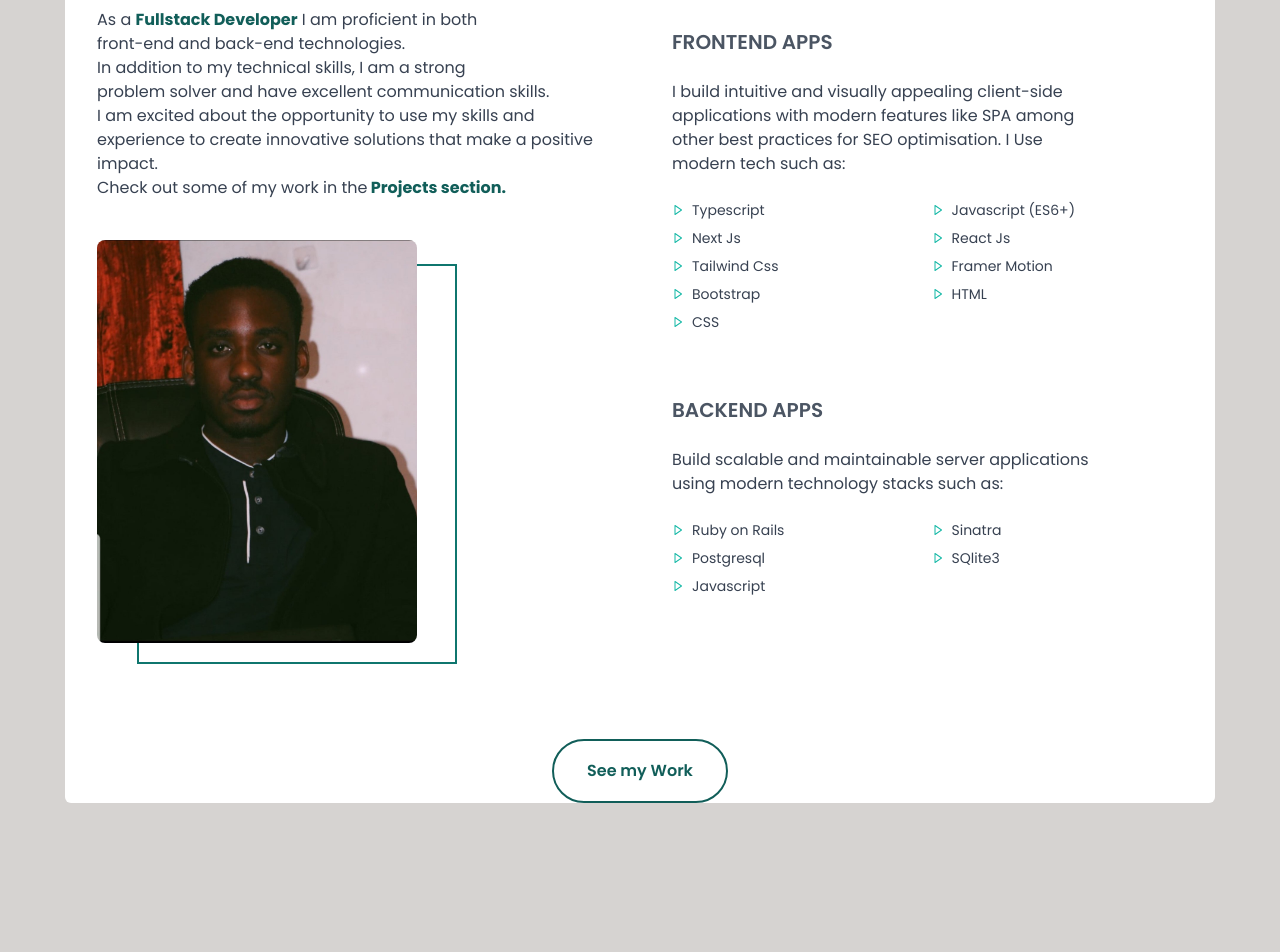
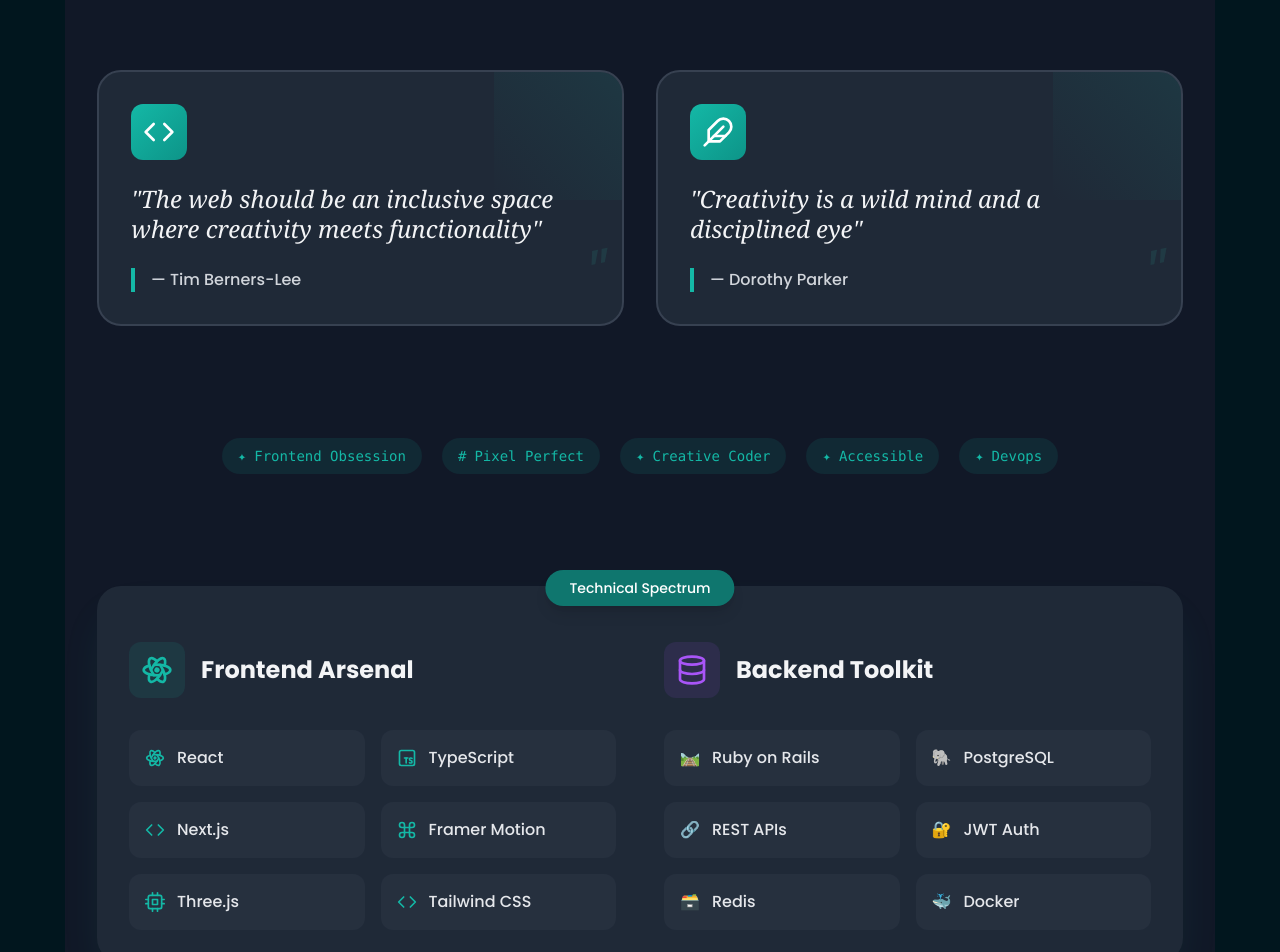
Before and after one commit to Salimmwatsefu/portfolio, a React (Create React App) app: page /about in a window 1280 px wide. Shown: the part 440-1392 px from the top of the page. Before the commit the page ends 1243 px from the top, so only its background shows below. Built offline with nearby package versions, Linux system fonts and the light colour scheme.

Commit message:
Add about section

```diff
--- a/package.json
+++ b/package.json
@@ -8,14 +8,18 @@
     "@emotion/styled": "^11.10.5",
     "@headlessui/react": "^1.7.7",
     "@heroicons/react": "^2.0.13",
+    "@phosphor-icons/react": "^2.1.7",
     "@react-icons/all-files": "^4.1.0",
     "@testing-library/jest-dom": "^5.16.5",
     "@testing-library/react": "^13.4.0",
     "@testing-library/user-event": "^13.5.0",
     "framer-motion": "^9.0.2",
+    "lucide": "^0.474.0",
+    "lucide-react": "^0.474.0",
     "react": "^18.2.0",
     "react-dom": "^18.2.0",
     "react-icons": "^4.12.0",
+    "react-intersection-observer": "^9.15.1",
     "react-router-dom": "^6.6.1",
     "react-router-hash-link": "^2.4.3",
     "react-scripts": "5.0.1",
--- a/src/App.js
+++ b/src/App.js
@@ -22,7 +22,7 @@ import Projects2 from './components/Projects2';
 
 function App() {
 
- const [darkMode, setDarkMode] = useState(false)
+ const [darkMode, setDarkMode] = useState(true)
 
  const toggleDarkMode = () => {
   setDarkMode(!darkMode);
@@ -43,7 +43,7 @@ function App() {
     <BrowserRouter>
     <motion.div initial="hidden" animate="show" className={`${darkMode && "dark"}`}>
     <div  >
-      <div className='bg-white dark:bg-[#06070E]   sm:w-[1150px] mx-auto rounded-md md:mt-10 !overflow-x-hidden'>
+      <div className='bg-white dark:bg-gray-900   sm:w-[1150px] mx-auto rounded-md md:mt-10 !overflow-x-hidden'>
 
 
 
--- a/src/components/About.jsx
+++ b/src/components/About.jsx
@@ -1,196 +1,224 @@
-
 import { HashLink as Link } from 'react-router-hash-link';
-import { BiRightArrow } from "react-icons/bi";
-import React, { useEffect, useState } from 'react';
 import { motion } from "framer-motion";
-
-function About() {
-
-  const [mousePosition, setMousePosition] = useState({
-    x: 0,
-    y: 0
-  });
-  const [cursorVariant, setCursorVariant] = useState("default");
-
-
-  useEffect(() => {
-    const mouseMove = e => {
-      setMousePosition({
-        x: e.clientX,
-        y: e.clientY
-      })
-    }
-
-    window.addEventListener("mousemove", mouseMove);
-
-    return () => {
-      window.removeEventListener("mousemove", mouseMove);
-    }
-  }, []);
-
-
-
-  const variants = {
-    default: {
-      x: mousePosition.x - 16,
-      y: mousePosition.y - 16,
-    },
-    text: {
-      height: 80,
-      width: 80,
-      x: mousePosition.x - 75,
-      y: mousePosition.y - 75,
-      backgroundColor: "yellow",
-      mixBlendMode: "difference"
-    }
-  }
-
-  const textEnter = () => setCursorVariant("text");
-  const textLeave = () => setCursorVariant("default");
-
-  return (
-    <div className='mt-20'>
-        <div>
-            <h1 className='flex justify-center text-4xl font-bold text-gray-700 dark:text-gray-300'>ABOUT ME</h1>
-            <h2 className=' font-bold text-5xl flex justify-center text-teal-600  -mt-7'>_</h2>
-            <p className='flex justify-center mt-6 text-gray-700 dark:text-gray-400 font-medium text-center w-auto'>Here you will find more information about me, what I do, and my current skills mostly in terms </p>
-            <p className='flex justify-center text-gray-700 dark:text-gray-400 font-medium'>of programming and technology</p>
-        </div>
-
-
-<section>
-  <div className="mx-auto max-w-screen-xl px-4 py-8 sm:px-6 lg:px-8">
-
-    <div className="mt-4 flex items-center">
-
-      <div className="ml-4">
-
-
-      </div>
-    </div>
-
-    <div className="mt-8 grid grid-cols-1 gap-x-16 gap-y-12 lg:grid-cols-2">
-      <blockquote>
-        <header className="sm:flex sm:items-center">
-
-          <h1 className="mt-2 font-bold sm:ml-4 sm:mt-0 text-gray-700 dark:text-gray-300 text-2xl">
-          Get to know me!
-          </h1>
-        </header>
-
-        <p className='mt-5 text-gray-700 dark:text-gray-500 gap-3 text-base'>As a <span className='font-bold text-teal-800'>Fullstack Developer</span> I am proficient in both<br/> front-end and back-end technologies.<br/> In addition to my technical skills, I am a strong<br/> problem solver and have excellent communication skills.<br/>I am excited about the opportunity to use my skills and experience to create innovative solutions that make a positive impact.<br/> Check out some of
-        my work in the
-        <Link to={"#projects"} smooth>
-         <span className='font-bold text-teal-800'> Projects section.</span>
-         </Link>
-         </p>
-
-         <div className=' rounded-lg mt-10 '>
-
-          <div className='absolute border-2 border-teal-700 h-[400px] w-80 ml-10 mt-6  '></div>
-          <img
-          alt=''
-          src='salim.jpg'
-          className='rounded-lg w-80 z-50 relative'
-          />
-         </div>
-
-
-
-      </blockquote>
-
-      <blockquote>
-        <header class="sm:flex sm:items-center">
-
-
-          <h1 class="mt-2 sm:ml-4 sm:mt-0 text-gray-700 dark:text-gray-300 font-bold text-2xl">
-            My Skills
-          </h1>
-        </header>
-
-        <h2 className='mt-10 font-semibold text-gray-600 dark:text-gray-400 text-xl'>FRONTEND APPS</h2>
-            <p className=' text-gray-700 gap-3 text-base mt-6 dark:text-gray-500'>I build intuitive and visually appealing client-side<br/>applications with modern features like SPA among<br/> other best practices for SEO optimisation. I Use<br/> modern tech such as:
-
-            {/*<span className='text-teal-800 font-semibold'> React, TailwindCSS, and<br/> JavaScript.</span>*/}
-            <div className='grid grid-cols-2 mt-6 gap-2 ' >
-            <span className='flex text-sm gap-2'>
-              <BiRightArrow className='text-xs mt-[4px] text-teal-500'/>Typescript
-              </span>
-            <span className='flex text-sm gap-2'>
-              <BiRightArrow className='text-xs mt-[4px] text-teal-500'/>Javascript  (ES6+)
-              </span>
-              <span className='flex text-sm gap-2'>
-              <BiRightArrow className='text-xs mt-[4px] text-teal-500'/>Next Js
-              </span>
-              <span className='flex text-sm gap-2'>
-              <BiRightArrow className='text-xs mt-[4px] text-teal-500'/>React Js
-              </span>
-              <span className='flex text-sm gap-2'>
-              <BiRightArrow className='text-xs mt-[4px] text-teal-500'/>Tailwind Css
-              </span>
-              <span className='flex text-sm gap-2'>
-              <BiRightArrow className='text-xs mt-[4px] text-teal-500'/>Framer Motion
-              </span>
-              <span className='flex text-sm gap-2'>
-              <BiRightArrow className='text-xs mt-[4px] text-teal-500'/>Bootstrap
-              </span>
-              <span className='flex text-sm gap-2'>
-              <BiRightArrow className='text-xs mt-[4px] text-teal-500'/>HTML
-              </span>
-              <span className='flex text-sm gap-2'>
-              <BiRightArrow className='text-xs mt-[4px] text-teal-500'/>CSS
-              </span>
-              </div>
-              </p>
-            <h2 className='mt-16 font-semibold text-gray-600 dark:text-gray-400 text-xl'>BACKEND APPS</h2>
-            <p className=' text-gray-700 dark:text-gray-500 gap-3 text-base mt-6'>Build scalable and maintainable server applications<br/> using modern technology stacks such as:
-            <div className='grid grid-cols-2 mt-6 gap-2'>
-            <span className='flex text-sm gap-2'>
-              <BiRightArrow className='text-xs mt-[4px] text-teal-500'/>Ruby on Rails
-              </span>
-              <span className='flex text-sm gap-2'>
-              <BiRightArrow className='text-xs mt-[4px] text-teal-500'/>Sinatra
-              </span>
-              <span className='flex text-sm gap-2'>
-              <BiRightArrow className='text-xs mt-[4px] text-teal-500'/>Postgresql
-              </span>
-              <span className='flex text-sm gap-2'>
-              <BiRightArrow className='text-xs mt-[4px] text-teal-500'/>SQlite3
-              </span>
-              <span className='flex text-sm gap-2'>
-              <BiRightArrow className='text-xs mt-[4px] text-teal-500'/>Javascript
-              </span>
-
-              </div>
-            </p>
+import { FiCode, FiLayout, FiCommand, FiCpu, FiDatabase, FiFeather, } from "react-icons/fi";
+import { TbBrandReact, TbBrandTypescript } from "react-icons/tb";
+import Breadcrumb1 from './UI/BreadCrumb1';
 
 
 
 
 
+function About() {
+
+
+const quotes = [
+  {
+    icon: <FiCode className="w-8 h-8 text-white" />,
+    text: "The web should be an inclusive space where creativity meets functionality",
+    author: "Tim Berners-Lee"
+  },
+  {
+    icon: <FiFeather className="w-8 h-8 text-white" />,
+    text: "Creativity is a wild mind and a disciplined eye",
+    author: "Dorothy Parker"
+  },
+  // Add more quotes...
+];
+  return (
+    <section className="min-h-screen pb-20 md:pt-8 pt-1 px-4 sm:px-8 bg-white dark:bg-gray-900">
+
+<Breadcrumb1 currentPath='/about' currentLabel='About' />
+      <div className="max-w-6xl mx-auto mt-10">
+        {/* Creative Philosophy Header */}
+        <motion.div
+          initial={{ opacity: 0, y: 20 }}
+          animate={{ opacity: 1, y: 0 }}
+          transition={{ duration: 0.8 }}
+          className="mb-20 text-center"
+        >
+          <div className="inline-flex items-center gap-3 mb-6 text-teal-500">
+
+            <span className="font-mono text-sm">Creative Philosophy</span>
+          </div>
+          <h1 className="text-4xl md:text-5xl font-bold text-gray-800 dark:text-gray-100 leading-tight max-w-3xl mx-auto">
+            Building digital experiences that live at the intersection of
+            <span className="bg-gradient-to-r from-teal-400 to-emerald-500 bg-clip-text text-transparent">
+              {" "}code and creativity
+            </span>
+          </h1>
+        </motion.div>
 
 
 
-      </blockquote>
+        {/* Philosophy Grid */}
+
+<div className="grid md:grid-cols-2 gap-8 mb-28 relative group">
+  {/* Decorative background elements */}
+  <div className="absolute inset-0 -z-10 opacity-10 dark:opacity-15 pointer-events-none">
+    <div className="absolute top-1/4 left-1/4 w-32 h-32 bg-teal-500/20 rounded-full blur-3xl animate-pulse"></div>
+    <div className="absolute bottom-1/4 right-1/4 w-48 h-48 bg-gray-800/10 dark:bg-gray-100/10 rounded-full blur-3xl"></div>
+  </div>
+
+  {quotes.map((quote, index) => (
+    <motion.div
+      key={index}
+      initial={{ opacity: 0, y: 20 }}
+      whileInView={{ opacity: 1, y: 0 }}
+      transition={{ delay: index * 0.1 }}
+      className="p-8 rounded-3xl bg-gray-50 dark:bg-gray-800
+                border-2 border-gray-200 dark:border-gray-700
+                relative overflow-hidden
+                hover:shadow-xl transition-shadow duration-300"
+    >
+      {/* Gradient accent */}
+      <div className="absolute top-0 right-0 w-32 h-32 bg-gradient-to-bl from-teal-500/10 to-transparent pointer-events-none" />
+
+      {/* Animated icon */}
+      <div className="mb-6 relative">
+        <div className="p-3 bg-gradient-to-br from-teal-500 to-teal-600 rounded-xl w-fit
+                       transform transition-transform hover:scale-105">
+          {quote.icon}
+        </div>
+      </div>
+
+      {/* Quote text */}
+      <h3 className="text-2xl font-medium text-gray-800 dark:text-gray-100 mb-4
+                    leading-tight font-serif italic">
+        "{quote.text}"
+      </h3>
+
+      {/* Author */}
+      <p className="text-gray-600 dark:text-gray-300 font-medium
+                   border-l-4 border-teal-500 pl-4 mt-6">
+        — {quote.author}
+      </p>
+
+      {/* Decorative corner */}
+      <div className="absolute bottom-2 right-2 text-teal-500/20 dark:text-teal-400/10
+                     text-6xl transform -rotate-12 -translate-y-4">
+        ”
+      </div>
+    </motion.div>
+  ))}
+</div>
 
 
 
-
-
-    </div>
-  </div>
-  <div className='flex justify-center items-center mt-16'>
-  <Link to={"#projects"} smooth>
-        <button className='text-teal-800 border-2 border-teal-800  hover:bg-teal-800 hover:text-white w-44 h-16 rounded-full  font-semibold '>
-            See my Work
-        </button>
-        </Link>
-  </div>
-</section>
+        <div className='flex justify-center gap-5 mb-20'>
+          <div className="inline-block px-4 py-2 bg-teal-500/10 rounded-full text-teal-500 font-mono text-sm ">
+                <span className="mr-2">✦</span>
+                Frontend Obsession
+              </div>
+              <div className="inline-block px-4 py-2 bg-teal-500/10 rounded-full text-teal-500 font-mono text-sm ">
+                <span className="mr-2">#</span>
+                Pixel Perfect
+              </div>
+              <div className="inline-block px-4 py-2 bg-teal-500/10 rounded-full text-teal-500 font-mono text-sm ">
+                <span className="mr-2">✦</span>
+                Creative Coder
+              </div>
+              <div className="inline-block px-4 py-2 bg-teal-500/10 rounded-full text-teal-500 font-mono text-sm ">
+                <span className="mr-2">✦</span>
+                Accessible
+              </div>
+              <div className="inline-block px-4 py-2 bg-teal-500/10 rounded-full text-teal-500 font-mono text-sm ">
+                <span className="mr-2">✦</span>
+                Devops
+              </div>
+          </div>
 
 
 
-    </div>
+        {/* Frontend Passion Section */}
+        <motion.div
+          className="my-28 relative group"
+          initial={{ opacity: 0 }}
+          whileInView={{ opacity: 1 }}
+        >
+          <div className="absolute inset-0 bg-gradient-to-r from-teal-400/5 to-purple-500/5 rounded-3xl transform -rotate-1 -z-10" />
+
+          <div className="grid lg:grid-cols-2 gap-12 px-8 pt-14 pb-8 bg-white dark:bg-gray-800 rounded-3xl shadow-2xl shadow-teal-400/10 ">
+            {/* Frontend Mastery */}
+            <div className="space-y-8">
+              <div className="flex items-center gap-4 mb-8">
+                <div className="p-3 bg-teal-500/10 rounded-xl">
+                  <TbBrandReact className="w-8 h-8 text-teal-500" />
+                </div>
+                <h3 className="text-2xl font-bold text-gray-800 dark:text-gray-100">
+                  Frontend Arsenal
+                </h3>
+              </div>
+
+              <div className="grid grid-cols-2 gap-4">
+                {[
+                  { name: 'React', icon: <TbBrandReact className="w-5 h-5" /> },
+                  { name: 'TypeScript', icon: <TbBrandTypescript className="w-5 h-5" /> },
+                  { name: 'Next.js', icon: <FiCode className="w-5 h-5" /> },
+                  { name: 'Framer Motion', icon: <FiCommand className="w-5 h-5" /> },
+                  { name: 'Three.js', icon: <FiCpu className="w-5 h-5" /> },
+                  { name: 'Tailwind CSS', icon: <FiCode className="w-5 h-5" /> },
+                ].map((tech, i) => (
+                  <motion.div
+                    key={i}
+                    whileHover={{ scale: 1.02 }}
+                    className="flex items-center gap-3 p-4 bg-gray-50 dark:bg-gray-700/30 rounded-xl"
+                  >
+                    <span className="text-teal-500">{tech.icon}</span>
+                    <span className="font-medium text-gray-700 dark:text-gray-200">
+                      {tech.name}
+                    </span>
+                  </motion.div>
+                ))}
+              </div>
+            </div>
+
+            {/* Backend Expertise */}
+            <div className="space-y-8">
+              <div className="flex items-center gap-4 mb-8">
+                <div className="p-3 bg-purple-500/10 rounded-xl">
+                  <FiDatabase className="w-8 h-8 text-purple-500" />
+                </div>
+                <h3 className="text-2xl font-bold text-gray-800 dark:text-gray-100">
+                  Backend Toolkit
+                </h3>
+              </div>
+
+              <div className="grid grid-cols-2 gap-4">
+                {[
+                  { name: 'Ruby on Rails', icon: '🛤️' },
+                  { name: 'PostgreSQL', icon: '🐘' },
+                  { name: 'REST APIs', icon: '🔗' },
+                  { name: 'JWT Auth', icon: '🔐' },
+                  { name: 'Redis', icon: '🗃️' },
+                  { name: 'Docker', icon: '🐳' },
+                ].map((tech, i) => (
+                  <motion.div
+                    key={i}
+                    whileHover={{ scale: 1.02 }}
+                    className="flex items-center gap-3 p-4 bg-gray-50 dark:bg-gray-700/30 rounded-xl"
+                  >
+                    <span className="text-purple-500">{tech.icon}</span>
+                    <span className="font-medium text-gray-700 dark:text-gray-200">
+                      {tech.name}
+                    </span>
+                  </motion.div>
+                ))}
+              </div>
+            </div>
+          </div>
+
+          {/* Floating Badge */}
+          <div className="absolute -top-4 left-1/2 -translate-x-1/2">
+            <div className="px-6 py-2 bg-teal-700 text-white rounded-full text-sm font-medium shadow-lg">
+              Technical Spectrum
+            </div>
+          </div>
+        </motion.div>
+
+        {/* CTA */}
+
+      </div>
+    </section>
   )
 }
 
--- a/src/components/Hero2.jsx
+++ b/src/components/Hero2.jsx
@@ -6,6 +6,8 @@ import { motion } from "framer-motion";
 import { homeAnimation, homeInfoAnimation, fadeIn, textVariant } from "../animation";
 import EffectCards from "./EffectCards";
 import EffectCards2 from "./EffectCards2";
+import MobileCardStack from "./MobileCardStack";
+
 
 
 
@@ -63,22 +65,28 @@ function Hero2() {
       />
 
 <section>
-  <div className="mx-auto max-w-screen-xl px-4 py-8  sm:px-6 lg:px-8">
+  <div className="mx-auto max-w-screen-xl px-4 py-8  sm:px-6 lg:px-8 ">
     <div className=" ">
 
 
 
       <div className=" lg:ml-10 -mt-10 ">
 
-        <motion.h2 variants={textVariant()} className="text-3xl font-bold sm:text-4xl text-teal-800 dark:text-teal-700 text-center  " onMouseEnter={textEnter} onMouseLeave={textLeave}>Salim  Mwatsefu.</motion.h2>
+        <motion.h2 variants={textVariant()} className="text-3xl font-bold sm:text-4xl text- dark:text-teal-500 text-center  " onMouseEnter={textEnter} onMouseLeave={textLeave}>
+        <span className="bg-gradient-to-r from-teal-400 to-emerald-500 bg-clip-text text-transparent">
+              {" "}Salim Mwatsefu
+            </span>
+        </motion.h2>
 
 
         <motion.div
       variants={fadeIn('', '', 0.1, 1)}
       transition={{ delay: 2, duration: 1, type: "tween" }}
+
+      className=" "
       >
         <div>
-        <h2 className='text-lg font-semibold text-teal-600 dark:text-teal-800 mt-4 text-center'>Fullstack Developer</h2>
+        <h2 className='text-lg font-semibold text-teal-600 dark:text-teal-600 mt-4 text-center'>Fullstack Developer</h2>
             <p className='font-medium text-gray-700 dark:text-gray-400 text-center mt-5'>Software Developer from Nairobi, Kenya who likes to craft solid and scalable software <br/> products  with great user experiences.</p>
             </div>
             </motion.div>
@@ -93,23 +101,18 @@ function Hero2() {
 
       </div>
 
-    {/*<div
-        className="sm:relative h-[420px] sm:overflow-hidden  rounded-full shadow-xl md:shadow-teal-600 dark:shadow-teal-300  sm:h-80 order-last lg:h-full bg-teal-800"
-      >
 
-        <img
-          alt="Salim"
-          src = "ill1.png"
-          //src="https://img.freepik.com/free-vector/saving-nature-with-technology-concept_52683-33408.jpg?size=626&ext=jpg"
-          className="absolute  sm:w-[1200px] w-[400px] h-[460px] sm:h-[600px] object-cover sm:object-center sm:-ml-40 -ml-36 -mt-5"
-/>
 
-  </div>*/}
-
-  <div className="ml-[370px] mt-20"
+  <div className="ml-[370px] mt-20 md:block hidden"
 
   >
     <EffectCards2 />
+  </div>
+
+  <div className="  md:hidden block "
+
+  >
+    <MobileCardStack />
   </div>
 
   {/*<div><ShuffleGrid /></div>*/}
--- /dev/null
+++ b/src/components/MobileCardStack.jsx
@@ -0,0 +1,69 @@
+import { motion, AnimatePresence } from "framer-motion";
+import { useState } from "react";
+
+const MobileCardStack = () => {
+  const [cards, setCards] = useState([
+    { id: 1, content: "Hitch-hiker", subtext: "PROFESSIONAL" },
+    { id: 2, content: "Card 2", subtext: "DESIGNER" },
+    { id: 3, content: "Card 3", subtext: "DEVELOPER" },
+  ]);
+
+  const cycleCards = () => {
+    setCards(prev => {
+      const newStack = [...prev];
+      newStack.unshift(newStack.pop());
+      return newStack;
+    });
+  };
+
+  return (
+    <div className="relative h-screen w-full flex mt-20 justify-center touch-pan-y">
+      <div className="relative w-[80vw] h-[45vh] perspective-1000">
+        <AnimatePresence>
+          {cards.map((card, index) => (
+            <motion.div
+              key={card.id}
+              className="absolute w-full h-full bg-white rounded-2xl shadow-2xl p-8 border-4 border-teal-500 overflow-hidden"
+              style={{
+                zIndex: cards.length - index,
+                rotate: index === 0 ? 0 : index % 2 === 0 ? -5 : 3,
+                transformOrigin: "center bottom",
+              }}
+              initial={{ y: 50, opacity: 0, scale: 0.95 }}
+              animate={{
+                y: index * -20,
+                opacity: 1,
+                scale: 1 - index * 0.05,
+                transition: {
+                  type: "spring",
+                  stiffness: 100,
+                  delay: index * 0.1
+                }
+              }}
+              exit={{ y: 100, opacity: 0 }}
+            >
+              <div className="w-full h-full flex flex-col items-center justify-center">
+                <h2 className="text-5xl font-bold text-gray-800 mb-4">
+                  {card.content}
+                </h2>
+                <p className="text-2xl font-semibold text-teal-500">
+                  {card.subtext}
+                </p>
+              </div>
+            </motion.div>
+          ))}
+        </AnimatePresence>
+      </div>
+
+      <motion.button
+        onClick={cycleCards}
+        className="absolute bottom-8 bg-teal-500 text-white px-6 py-3 rounded-full shadow-lg"
+        whileTap={{ scale: 0.95 }}
+      >
+        Next Card
+      </motion.button>
+    </div>
+  );
+};
+
+export default MobileCardStack;
--- a/src/components/Navbar.jsx
+++ b/src/components/Navbar.jsx
@@ -54,7 +54,7 @@ export default function Example({toggleDarkMode, darkMode}) {
 
                 <div className='  h-10 w-10 absolute top-8 right-[200px]'>
 
-        <DarkModeButton darkMode={darkMode} toggleDarkMode={toggleDarkMode} />
+
 
                 </div>
 
--- a/src/components/UI/BlogCard.jsx
+++ b/src/components/UI/BlogCard.jsx
@@ -7,7 +7,7 @@ import { CiMenuKebab } from "react-icons/ci";
 
 function BlogCard() {
   return (
-    <article className=" has-thumbnail bg-white ml-14 rounded-lg shadow-2xl shadow-stone-600 overflow-hidden h-[338px] w-[900px] ">
+    <article className=" has-thumbnail bg-white ml-14 rounded-lg shadow-2xl dark:shadow-md shadow-stone-600 dark:shadow-slate-500 overflow-hidden h-[338px] w-[900px] dark:bg-gray-800/50  ">
         <div className=' flex  '>
       <div className=' w-[338px] h-[338px] flex-shrink-0'>
         <img src="https://images.unsplash.com/photo-1510070009289-b5bc34383727?w=600&auto=format&fit=crop&q=60&ixlib=rb-4.0.3&ixid=M3wxMjA3fDB8MHxzZWFyY2h8NTR8fGRlc2lnbnxlbnwwfHwwfHx8MA%3D%3D" alt=""
@@ -18,7 +18,7 @@ function BlogCard() {
       <div className=' mt-5 ml-7'>
 
 
-        <h2 className=' mt-5 font-semibold  text-3xl overflow-hidden text-ellipsis '
+        <h2 className=' mt-5 font-semibold  text-3xl overflow-hidden text-ellipsis dark:text-gray-100 '
         style={{
             display: '-webkit-box',
             WebkitLineClamp: 2,
@@ -35,7 +35,7 @@ function BlogCard() {
         >We can anchor one element to another. We can also attach one element to multiple anchors. In this experiment, Ryan riffs on those ideas and comes up with a new way to transition between two anchors and the result is a practical use case that would normally require JavaScript.</p>
 
         <div className=' mt-10'>
-            <div className='flex space-x-2 text-sm text-teal-900 syne-font'>
+            <div className='flex space-x-2 text-sm text-teal-900 dark:text-teal-500 syne-font'>
                 <p>11 November, 2024</p>
                 <span>.</span>
                 <p>3 min read</p>
--- a/src/components/UI/BreadCrumb1.jsx
+++ b/src/components/UI/BreadCrumb1.jsx
@@ -3,7 +3,7 @@ import { NavLink } from 'react-router-dom';
 
 const Breadcrumb1 = ({ currentPath, currentLabel }) => {
   return (
-    <ul className='flex items-center ml-14 space-x-2 text-gray-500 mt-10 syne-font'>
+    <ul className='flex items-center md:ml-14 ml-2 md:text-base text-sm space-x-2 text-gray-500 md:mt-10 mt-5 syne-font'>
       <li>
         <NavLink
           to='/'
```
Also changed, not shown: src/components/EffectCards2.jsx (+4 -4 lines), src/components/Projects.jsx (+7 -7 lines), 1 other file (tests, documents, lock files or other folders).
